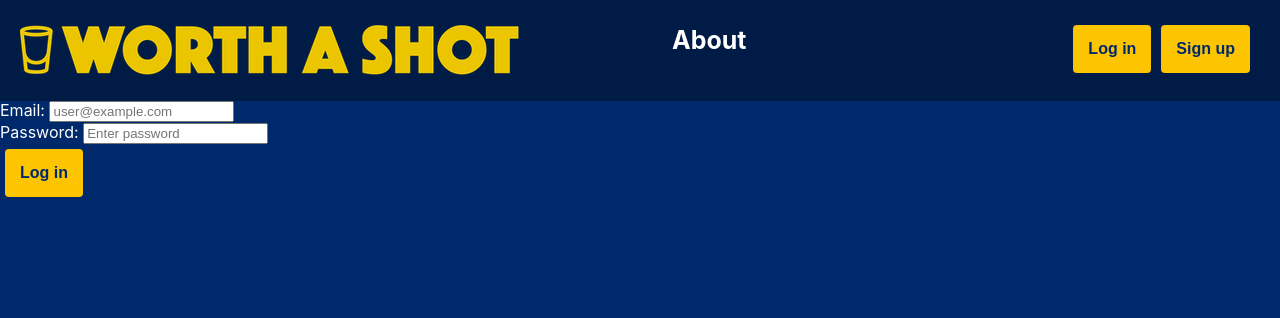
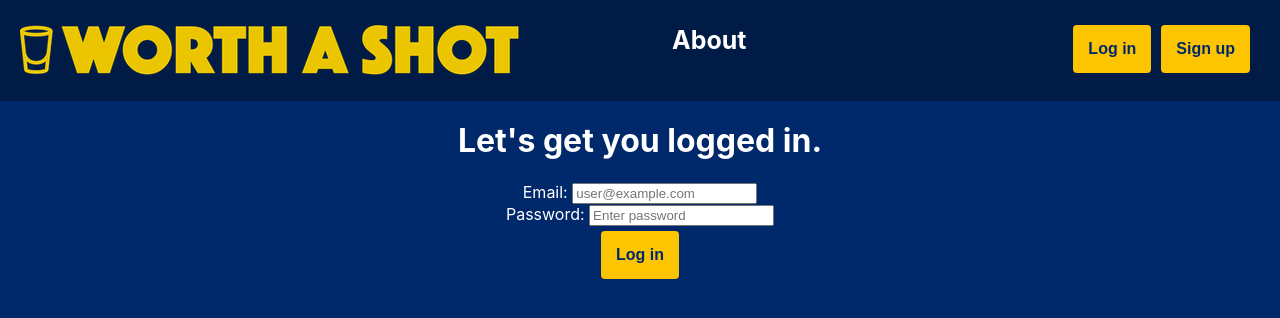
Before and after one commit to EmaleeSoto/capstone-worth-a-shot, a React (Create React App) app in the folder front-end/: page /sign-in in a window 1280 px wide. Shown: the top 318 px of the page. Built offline with nearby package versions, Linux system fonts and the light colour scheme; no server answers.

Commit message:
style login and signup pages

```diff
--- /dev/null
+++ b/front-end/src/Components/UserSignIn.css
@@ -0,0 +1,3 @@
+.sign-up-section {
+  text-align: center;
+}
--- a/front-end/src/Components/UserSignIn.js
+++ b/front-end/src/Components/UserSignIn.js
@@ -3,6 +3,7 @@ import { getAuth, signInWithEmailAndPassword } from "firebase/auth";
 import { useNavigate } from "react-router-dom";
 import app from "../firebase";
 import axios from "axios";
+import "./UserSignIn.css";
 const API = process.env.REACT_APP_API_URL;
 
 export default function UserSignIn() {
@@ -39,6 +40,7 @@ export default function UserSignIn() {
   };
   return (
     <div className="sign-up-section">
+      <h1 className="login-header">Let's get you logged in.</h1>
       <label htmlFor="email">Email: </label>
       <input
         id="email"
--- /dev/null
+++ b/front-end/src/Components/UserSignUp.css
@@ -0,0 +1,3 @@
+.sign-up-section {
+  text-align: center;
+}
--- a/front-end/src/Components/UserSignUp.js
+++ b/front-end/src/Components/UserSignUp.js
@@ -2,6 +2,7 @@ import { useState } from "react";
 import { getAuth, createUserWithEmailAndPassword } from "firebase/auth";
 import { useNavigate } from "react-router-dom";
 import app from "../firebase";
+import "./UserSignUp.css";
 
 export default function SignUp() {
   const [profile, setProfile] = useState({
@@ -41,6 +42,7 @@ export default function SignUp() {
 
   return (
     <div className="sign-up-section">
+      <h1 className="signup-header">Let's get you signed up.</h1>
       <label htmlFor="email">Email: </label>
       <input
         id="email"
```
